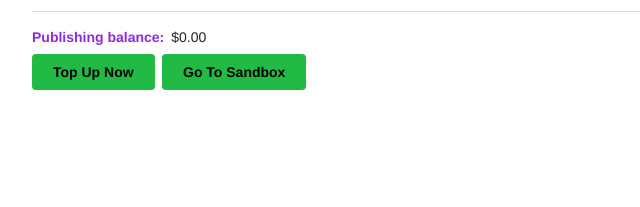
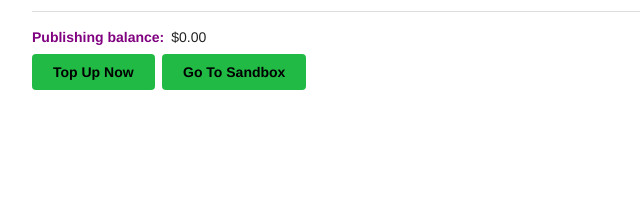
Before and after one commit to FKay12/ResponsiveGogs, a plain HTML site: page index.html in a window 1280 px wide. Shown: the part 193-400 px from the top of the page, 118-758 px from the left. Drawn offline with Linux system fonts and the light colour scheme; some packages are replaced by stand-ins of ours; a script that the page names is missing; a web font is replaced by a local one.

Commit message:
changed css to get rid of accessibility issues

```diff
--- a/FatimaKharodia - Dashboard - Social Entrepreneurship Lab_files/selab.css
+++ b/FatimaKharodia - Dashboard - Social Entrepreneurship Lab_files/selab.css
@@ -8,7 +8,7 @@
 }
 
 label {
-    color: blueviolet;
+    color: purple;
 }
 
 .ui.green.button {
```
